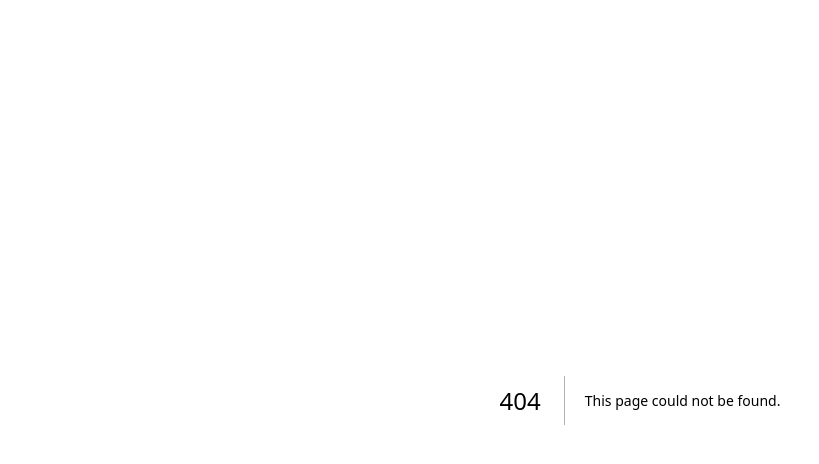
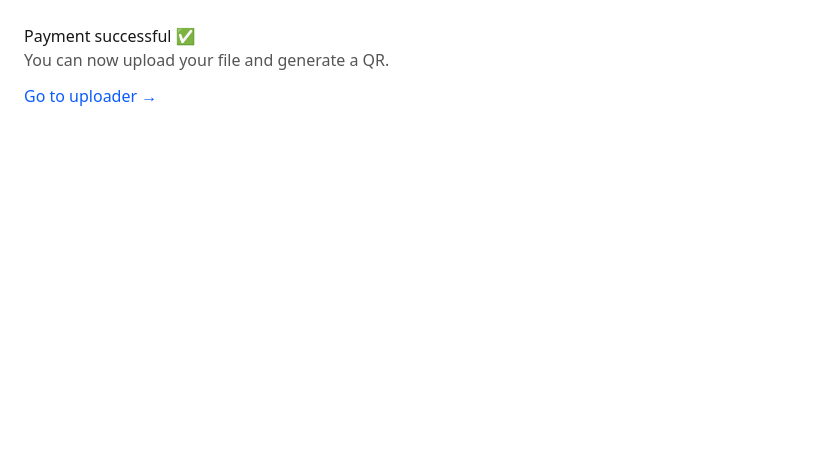
Before and after one commit to LeodanisE/recuerdos-backend, a Next.js app: page /thanks in a window 1280 px wide. Before the commit this address had no page. Shown: the top 464 px of the page, without its empty margins (0-819 px from the left). Built offline with nearby package versions, Linux system fonts and the light colour scheme.

Commit message:
Add PayPal pricing + thanks pages

```diff
--- /dev/null
+++ b/app/thanks/page.tsx
@@ -0,0 +1,11 @@
+export default function Thanks() {
+  return (
+    <div style={{ padding: 24, fontFamily: "system-ui" }}>
+      <h1>Payment successful ✅</h1>
+      <p style={{ color: "#555" }}>You can now upload your file and generate a QR.</p>
+      <a href="/upload-qr" style={{ display: "inline-block", marginTop: 12, color: "#0b5cff" }}>
+        Go to uploader →
+      </a>
+    </div>
+  );
+}
```
